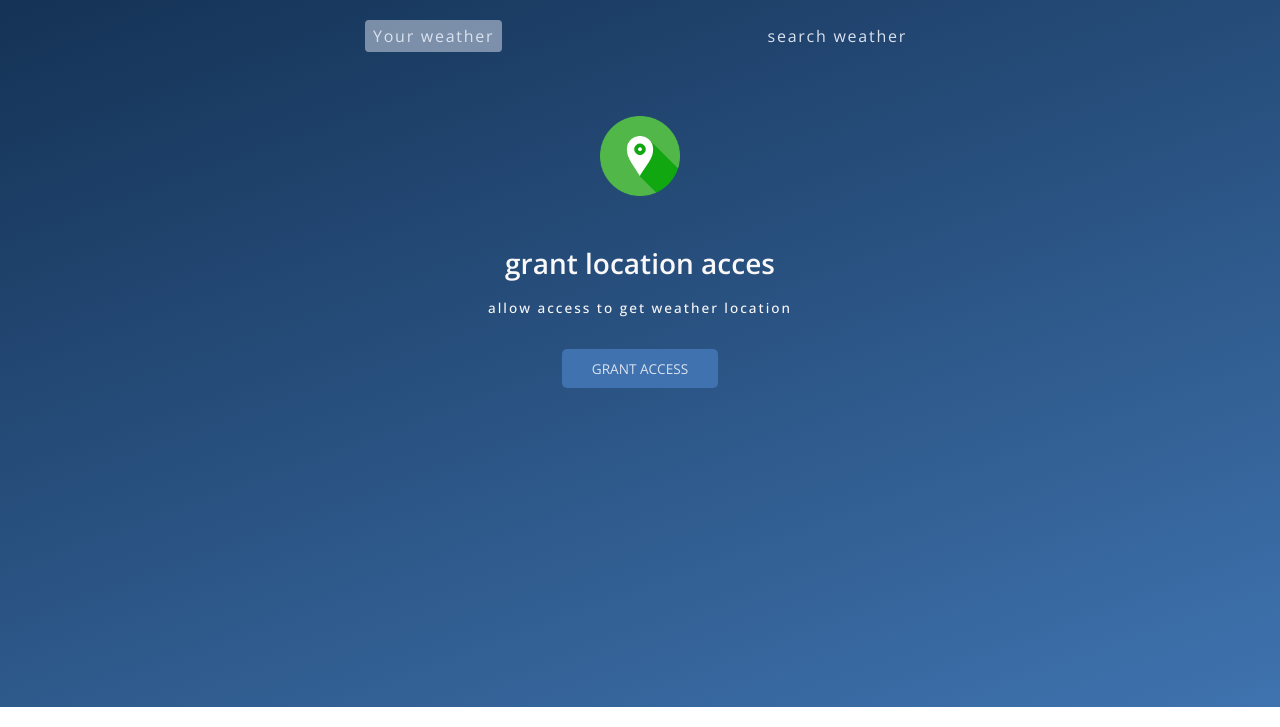
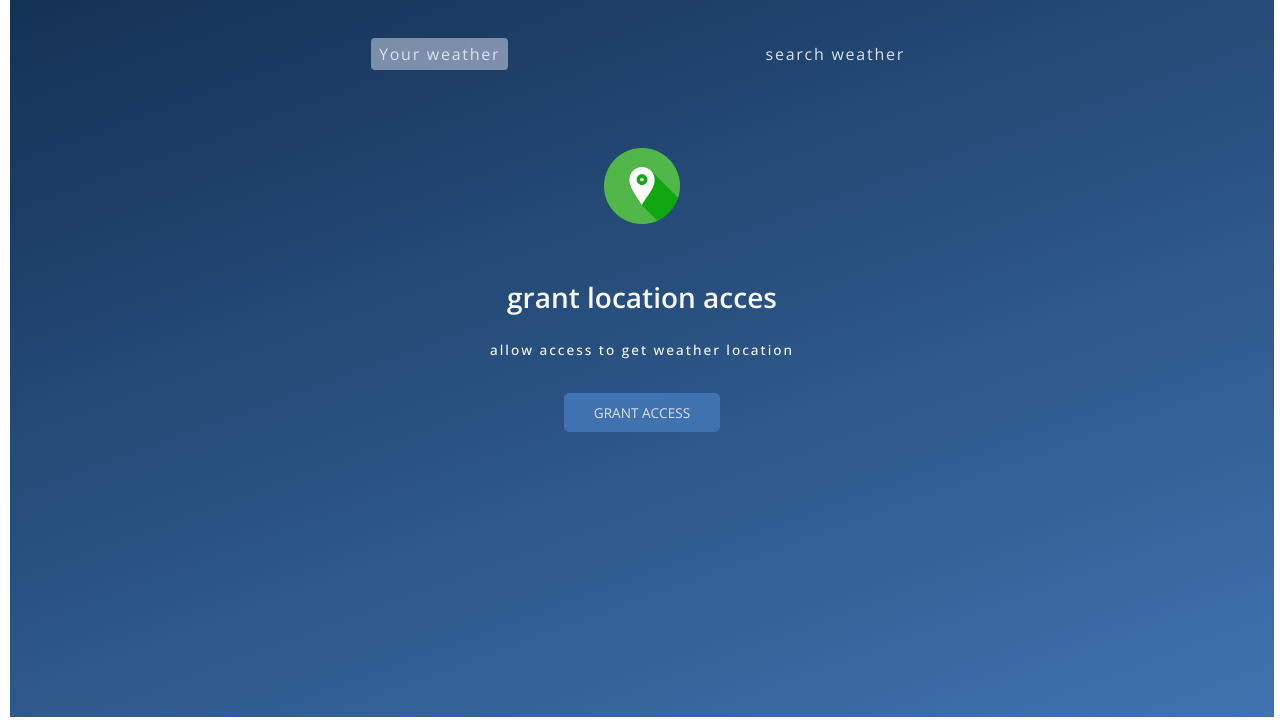
Before and after one commit to rituranjankumar/weather-App, a plain HTML site: page index.html in a window 1280 px wide. Shown: the part 93-820 px from the top of the page. Drawn offline with nearby package versions, Linux system fonts and the light colour scheme.

Commit message:
added padding

```diff
--- a/style.css
+++ b/style.css
@@ -1,6 +1,6 @@
 *{
-    margin: 0;
-    padding: 0;
+    margin: 2px;
+    padding: 2px;
     box-sizing: border-box;
     font-family: "Open Sans", sans-serif;
     color: var(--colorLight2);
```
